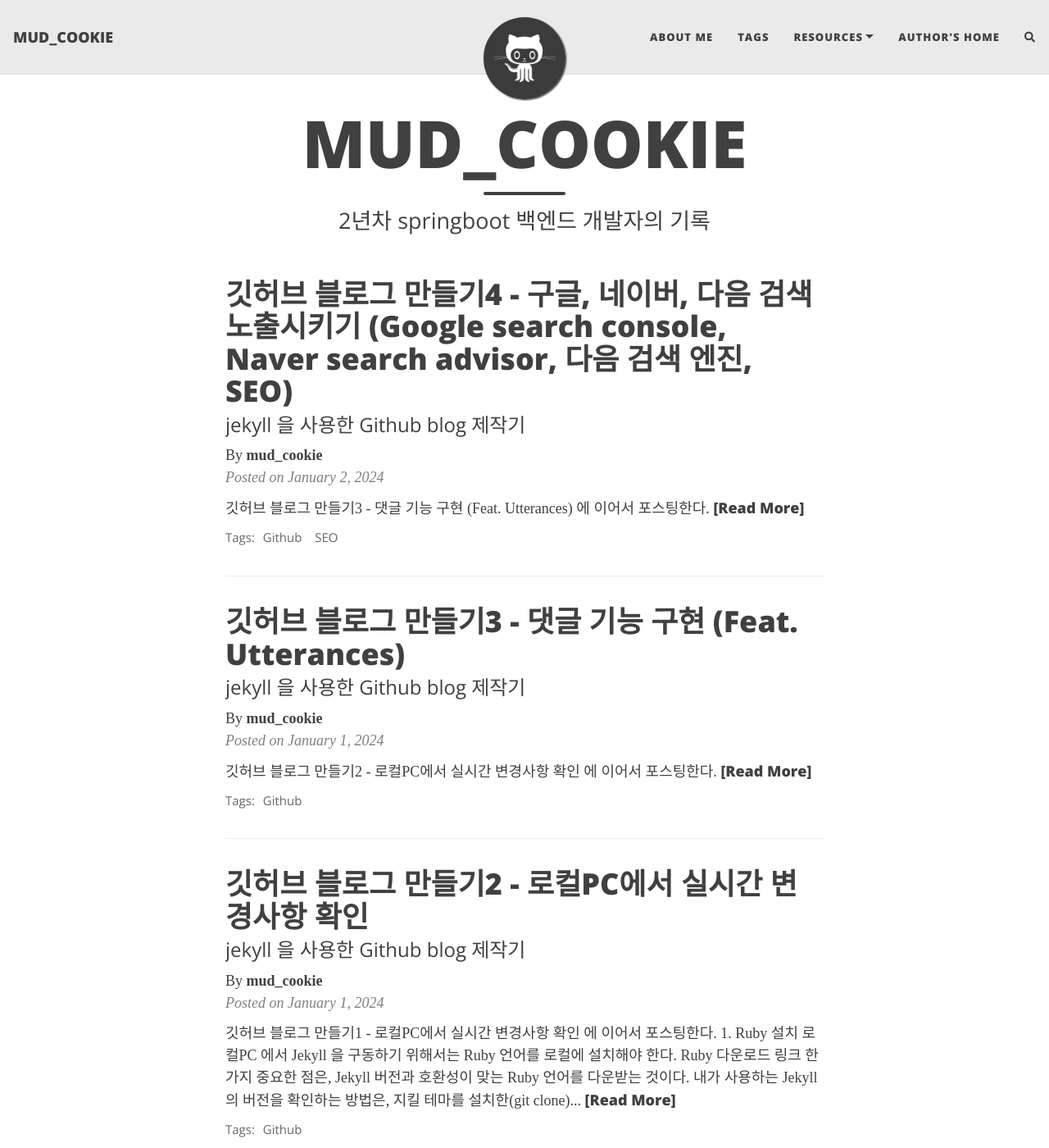
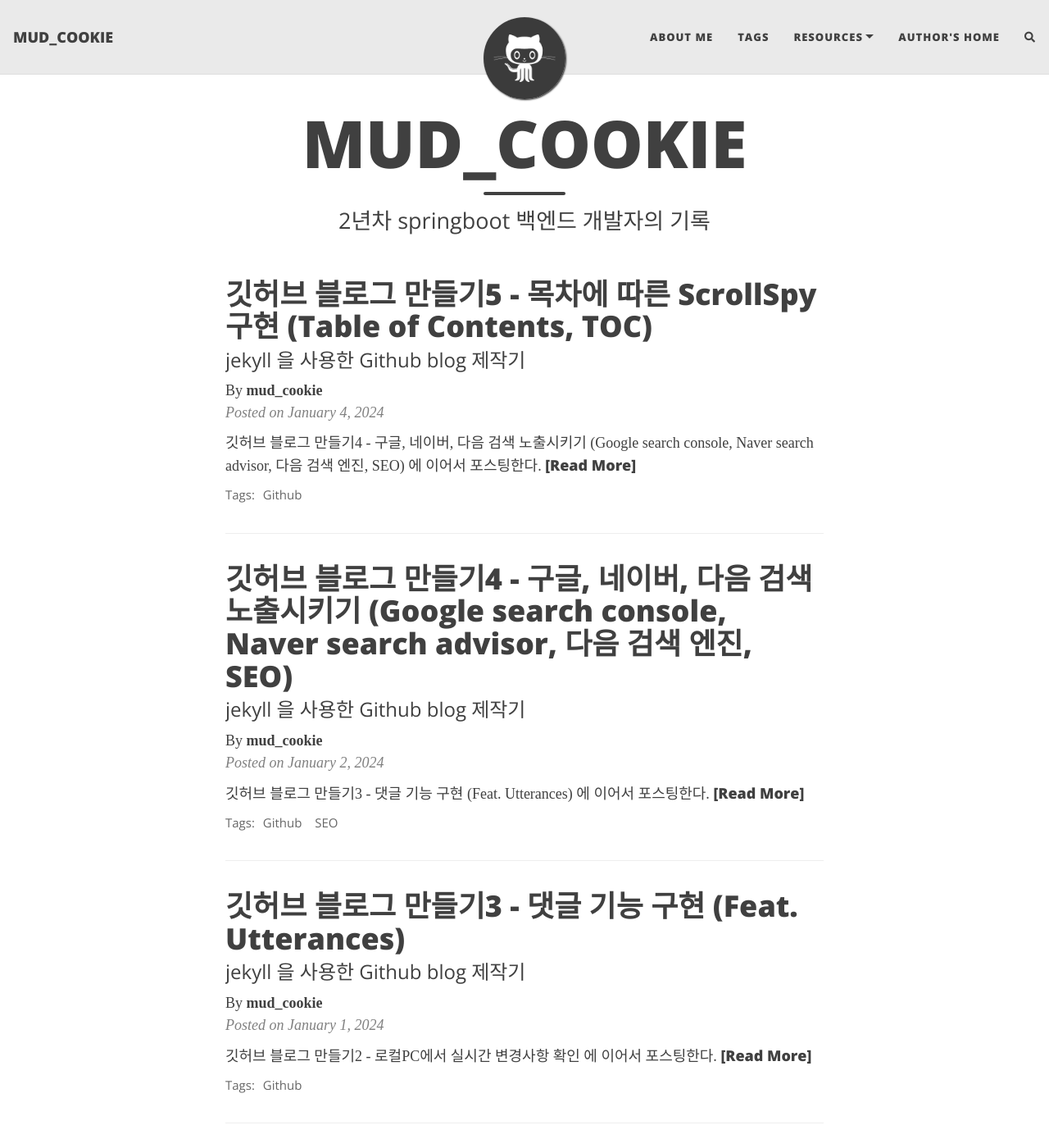
Before and after one commit to isckd/isckd.github.io, a Jekyll site: the page built from index.html, in a window 1280 px wide and 1400 px high. Shown: the whole window at 82% size. Built offline with Jekyll 4.4.1, drawn with Linux system fonts in a browser that asks for light colours; nearby versions of some CDN libraries; some web fonts are replaced; the list of posts is cut into pages by our own code; comment, search, counter and statistics services are not loaded; some of the changed text lies outside the part shown.

Commit message:
[POSTING] 깃허브 블로그 만들기5 - 목차에 따른 ScrollSpy 구현 (Table of Contents, TOC)

````diff
--- a/Gemfile
+++ b/Gemfile
@@ -20,8 +20,11 @@
   gem "jekyll-feed"
   gem "jemoji"
   gem "jekyll-algolia"
+  gem "jekyll-toc", "~> 0.18.0"
   gem 'jekyll-include-cache'
   gem 'github-pages'
   gem 'faraday-retry'
   gem 'csv'
 end
+
+gem "jekyll-toc", "~> 0.18.0"
--- a/_config.yml
+++ b/_config.yml
@@ -290,8 +290,21 @@
   - docs/
 
 plugins:
+  - jekyll-toc
   - jekyll-paginate
   - jekyll-sitemap
 
+toc:
+  min_level: 1
+  max_level: 6
+  ordered_list: false
+  no_toc_section_class: no_toc_section
+  list_id: toc
+  list_class: section-nav
+  sublist_class: ''
+  item_class: toc-entry
+  item_prefix: toc-
+
+
 # Beautiful Jekyll / Dean Attali
 # 2fc73a3a967e97599c9763d05e564189
--- a/_layouts/base.html
+++ b/_layouts/base.html
@@ -32,6 +32,14 @@
       font-weight: normal;
       font-style: normal;
     }
+
+    .section-nav {
+      background-color: #fff;
+      margin: 5px 0;
+      padding: 10px 30px;
+      border: 1px solid #e8e8e8;
+      border-radius: 3px;
+    }
   </style>
 </head>
 
--- a/_layouts/post.html
+++ b/_layouts/post.html
@@ -4,7 +4,7 @@
 
 {% include header.html type="post" %}
 
-<main class="{% if page.full-width %} container-fluid {% else %} container-md {% endif %}">
+<main class="{% if page.full-width %} container-fluid {% else %} container-large {% endif %}">
   <div class="row">
     <div class="{% if page.full-width %} col {% else %} col-xl-8 offset-xl-2 col-lg-10 offset-lg-1 {% endif %}">
 
@@ -40,7 +40,7 @@
       {% endif %}
 
       <div class="blog-post">
-        {{ content }}
+        {{ content | toc }}
       </div>
 
       {% if page.tags.size > 0 %}
--- a/_posts/2024-01-02-make-github-blog(4).md
+++ b/_posts/2024-01-02-make-github-blog(4).md
@@ -13,7 +13,7 @@
 ## SEO 란?
 궁금한 점이 생겼을 때, Google, Naver 등에 검색하여 답을 얻는 것이 일반적이다. <br>
 물론 AI 가 생기고 판도가 많이 달라졌지만 근본적으로 개발 관련 검색엔진은 구글, 일상 관련 검색엔진은 네이버라고 본다.<br>
-SEO 란 검색 엔진 최적화, 즉 웹사이트의 검색 엔진에서 상위에 노출될 수 있도록 최적화 하는 과정이다. <br>
+SEO 란 검색 엔진 최적화, 즉 구글, 네이버 등의 웹사이트의 검색 엔진에서 상위에 노출될 수 있도록 최적화 하는 과정이다. <br>
 SEO 에 대해서 더 자세히 알아보고 싶다면 아래 링크로 들어가자. <br>
 WIX 라는 홈페이지 제작 툴을 홍보하는 글이긴 하지만 정리가 잘 되어있다.<br>
 [WIX Blog - SEO](https://ko.wix.com/blog/post/what-is-seo)
@@ -204,4 +204,5 @@
 <br><br>
 ![스크린샷 2024-01-03 202120](https://github.com/isckd/isckd.github.io/assets/100770637/5d0f580c-5d68-4343-9f27-7449a6b461db)
 
-이어서는 일별, 총 노출수 등도 사이드 탭에 추가해보도록 하자.
+이어서는 포스트 우측에 스크롤 위치에 따라 동적으로 움직이는 목차 탭을 만들어보자.
+[깃허브 블로그 만들기5 - 목차에 따른 ScrollSpy 구현 (Table of Contents, TOC)](https://isckd.github.io/2024-01-01-make-github-blog(5))
--- /dev/null
+++ b/_posts/2024-01-04-make-github-blog(5).md
@@ -0,0 +1,132 @@
+---
+layout: post
+title: 깃허브 블로그 만들기5 - 목차에 따른 ScrollSpy 구현 (Table of Contents, TOC)
+subtitle: jekyll 을 사용한 Github blog 제작기
+# gh-repo: daattali/beautiful-jekyll
+# gh-badge: [star, fork, follow]
+tags: [Github]
+# comments: true
+author: mud_cookie
+toc: true
+toc_sticky: true
+---
+[깃허브 블로그 만들기4 - 구글, 네이버, 다음 검색 노출시키기 (Google search console, Naver search advisor, 다음 검색 엔진, SEO)](https://isckd.github.io/2024-01-01-make-github-blog(4)) 에 이어서 포스팅한다.
+
+# 1. TOC 란?
+
+
+
+***
+
+<br>
+
+# 2. TOC 구현하기
+이제는 적용을 해보자. Jekyll 이 좋은게, toc 플러그인까지도 지원을 한다.<br>
+이래서 레퍼런스가 많은 라이브러리를 사용해야 함을 다시금 느낀다.
+
+
+## 2.1 Default TOC 적용
+
+[jekyll-toc doc](https://github.com/toshimaru/jekyll-toc) 에 적용 방법이 나와있다.
+우선 Gemfile 에 아래 내용을 추가한다.
+<br><br>
+```ruby
+gem 'jekyll-toc'
+```
+이후 _config.yml 파일에 아래 내용을 추가한다.
+
+{: .box-warning}
+들여쓰기를 하지 않는다는 것에 유의하자. 공백으로 대체.<br>
+들여쓰기 때문에 구동 시 parsing 에러 때문에 시간을 많이 잡아먹었다.
+
+```ruby
+plugins:
+  - jekyll-toc
+```
+
+이후 모든 post 의 .md 파일의 가장 윗부분에 아래 내용을 적용한다.
+
+```
+---
+layout: post
+toc: true
+
+...
+
+---
+```
+
+post.html 파일에서 아래 내용을 적용한다. 포스팅하는 .md 파일의 body에 적용한다는 뜻이다.<br>
+원래는 toc 없이 {% raw %} {{ content }} {% endraw %} 만 있었을 것이다.
+
+{% raw %}
+```html
+<div class="blog-post">
+    {{ content | toc }}
+</div>
+```
+{% endraw %}
+
+
+
+이제 로컬에서 구동시켜보자.
+<br><br>
+![default toc 적용](https://github.com/isckd/isckd.github.io/assets/100770637/d70705ad-2d53-436a-bb29-b92d3c7128c9)
+<br><br>
+
+잘 적용된 것을 볼 수 있다.이제 커스텀을 해보자.
+
+## 2.2 jekyll-toc doc 가이드에 따라 커스텀해보기
+위에서 언급했던 [jekyll-toc doc](https://github.com/toshimaru/jekyll-toc) 에 가이드가 잘 나와있다. 순서대로 적용해보자.<br><br>
+
+### 2.2.1 TOC 형식 지정
+_config.yml 파일에 아래 내용을 수정하며 커스텀이 가능하다.<br>
+아래 값이 default 이니 처음에 적용하지 않아도 잘 적용되었을 것이다.<br>
+
+```yml
+toc:
+  min_level: 1
+  max_level: 6
+  ordered_list: false
+  no_toc_section_class: no_toc_section
+  list_id: toc
+  list_class: section-nav
+  sublist_class: ''
+  item_class: toc-entry
+  item_prefix: toc-
+```
+
+{: .box-note}
+각 파라미터는 아래와 같은 의미를 지닌다. <br><br>
+min_level : html 의 <h1> ~ <h6> 의 레벨 중에 어느 레벨부터 적용할 건지 <br>
+max_level : html 의 <h1> ~ <h6> 의 레벨 중에 어느 레벨부터 적용할 건지 <br>
+ordered_list : 아이콘 대신 1. 2. 3 의 형식의 목차를 사용할건지 <br>
+no_toc_section_class : toc 를 사용하지 않는 html class 을 명명한다. <br>
+list_id : 생성되는 리스트의 html id 를 명명한다. <br>
+list_class : 생성되는 리스트의 html class 를 명명한다. <br>
+...
+
+<br>
+
+### 2.2.2 TOC CSS 적용
+방금 위에서 적용한 list_class 명을 기준으로 아래 코드에 적용시킨다. <br>
+base.html 에 적용하면 된다. base 라는 layout 은 모든 html 파일에도 적용되어 있어 나는 base.html 에 적용했다.
+
+```css
+.section-nav {
+  background-color: #fff;
+  margin: 5px 0;
+  padding: 10px 30px;
+  border: 1px solid #e8e8e8;
+  border-radius: 3px;
+}
+```
+위와 같이 기본 가이드대로 적용하면 아래와 같이 출력된다.<br>
+디자인이라고 하기엔 민망하니 적용되었다는 것만 보고 css 는 알아서 커스텀하자.
+<br><br>
+![doc guide toc css](https://github.com/isckd/isckd.github.io/assets/100770637/fcc28299-29d8-4329-8fff-520eaf3c6f6a)
+
+
+{: .box-warning}
+sidebar 뿐 아니라 이것저것 커스텀하다보니 beautiful-jekyll 테마는 레퍼런스가 그렇게 많지는 않았다.<br>
+커스텀하기 쉬운 테마를 찾다보니 minimal-mistake 가 가장 github star 수가 많은 걸 보아 그 테마로 넘어가고자 한다.
````
Also changed, not shown: beautiful-jekyll-theme.gemspec.
